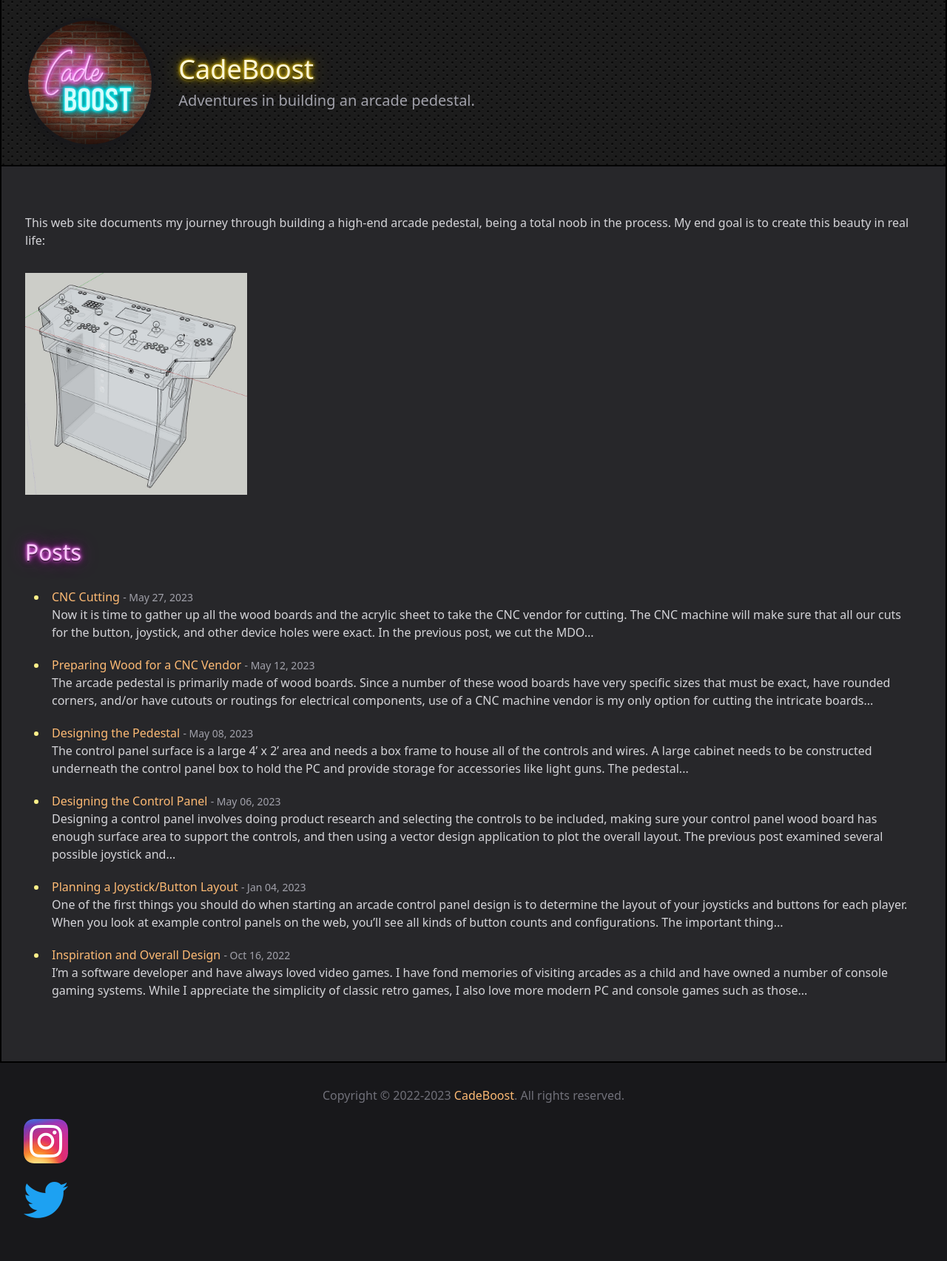
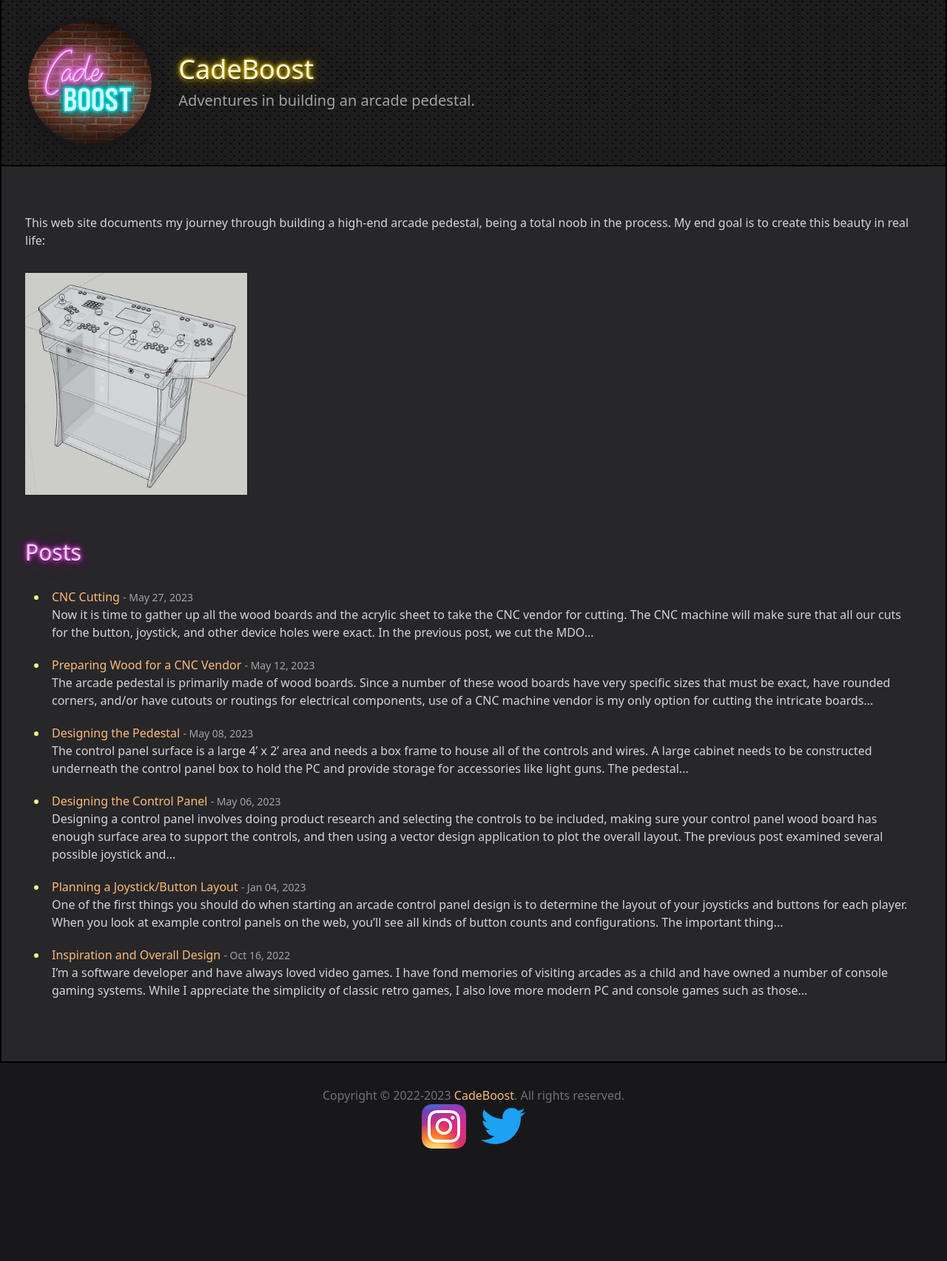
Before and after one commit to CadeBoost/cadeboost.github.io, a Jekyll site: the page built from Readme.md, in a window 1280 px wide. Shown: the whole page at 74% size. Built offline with Jekyll 4.4.1, drawn with Linux system fonts in a browser that asks for light colours; our own code applies the rules of GitHub Pages for plain Markdown files; after the commit the page ends 1585 px from its top, so only the background shows below that.

Commit message:
Updated footer.

```diff
--- a/_layouts/default.html
+++ b/_layouts/default.html
@@ -41,11 +41,11 @@
 				All rights reserved.
 			</div>
 			<div class="text-center">
-				<a class="mx-2" href="https://www.instagram.com/cadeboost/" target="_blank">
-					<img src="assets/images/social-instagram.png" width="60" height="60" alt="Instagram" />
+				<a class="m-2" href="https://www.instagram.com/cadeboost/" target="_blank">
+					<img class="inline" src="assets/images/social-instagram.png" width="60" height="60" alt="Instagram" />
 				</a>
-				<a class="mx-2" href="https://twitter.com/CadeBoost" target="_blank">
-					<img src="assets/images/social-twitter.png" width="60" height="60" alt="Twitter" />
+				<a class="m-2" href="https://twitter.com/CadeBoost" target="_blank">
+					<img class="inline" src="assets/images/social-twitter.png" width="60" height="60" alt="Twitter" />
 				</a>
 			</div>
 		</footer>
--- a/assets/css/style.css
+++ b/assets/css/style.css
@@ -1091,6 +1091,10 @@ h1 {
   grid-column: span 3 / span 3;
 }
 
+.m-2 {
+  margin: 0.5rem;
+}
+
 .mx-auto {
   margin-left: auto;
   margin-right: auto;
@@ -1108,6 +1112,10 @@ h1 {
 
 .mt-1 {
   margin-top: 0.25rem;
+}
+
+.inline {
+  display: inline;
 }
 
 .grid {
```
